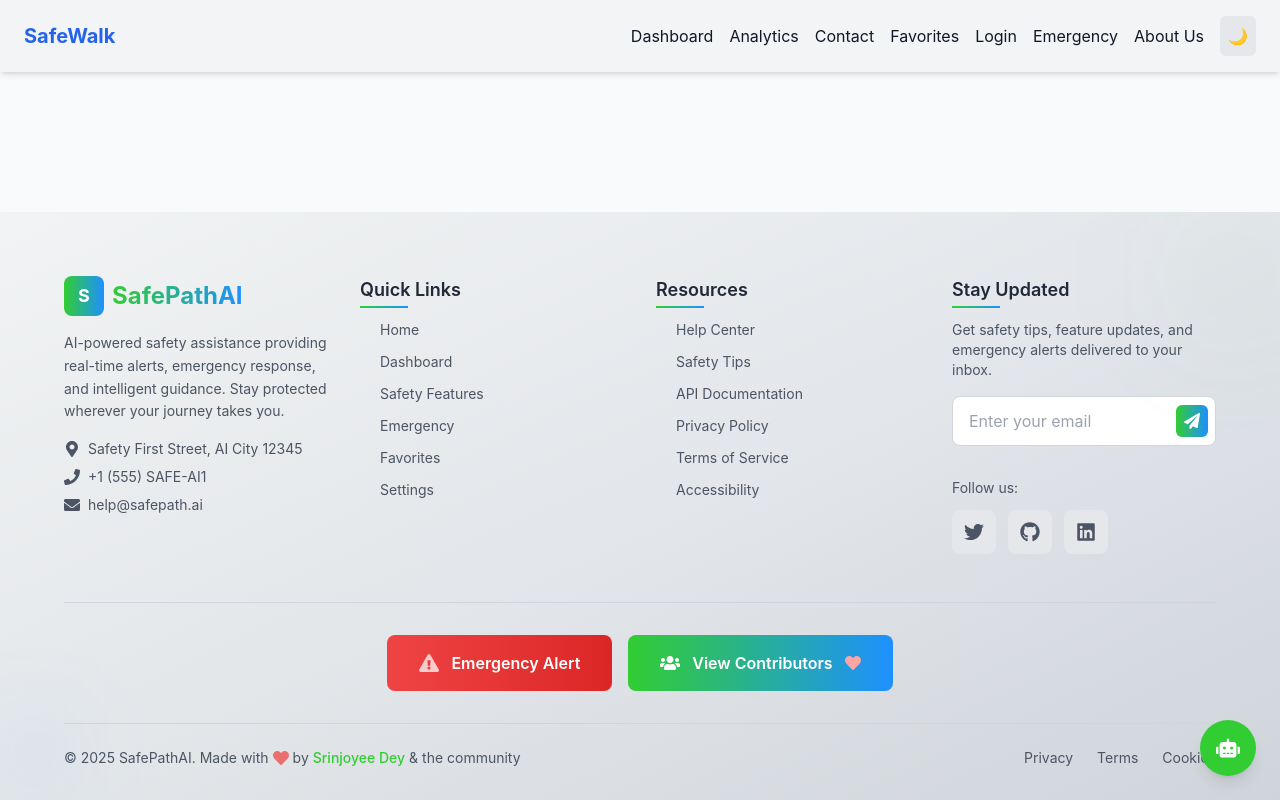
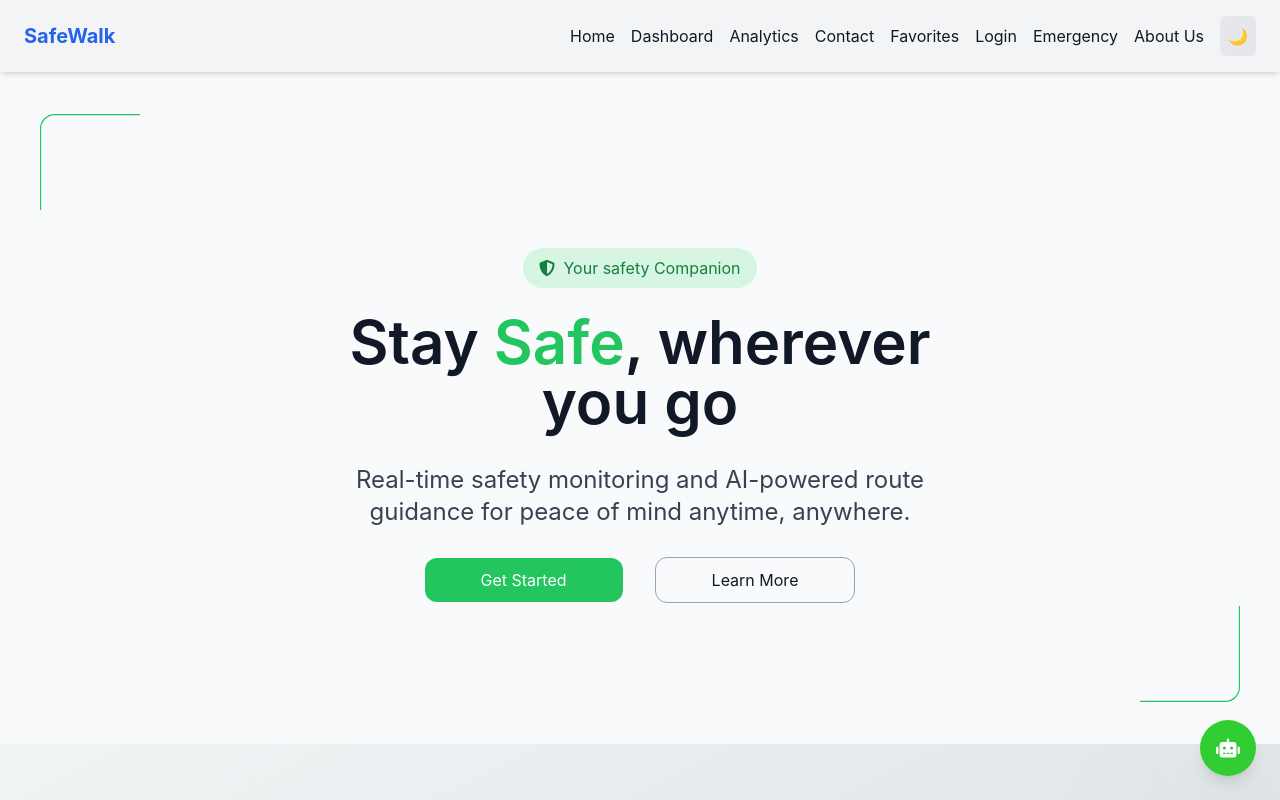
Before and after one commit to SrinjoyeeDey/SafePathAI-AI-Powered-Safety-Assistance-App, a React app in the folder frontend/: page /home in a window 1280 px wide. Shown: the top 800 px of the page. Built offline with nearby package versions, Linux system fonts and the light colour scheme; the HTML template or start-up script is replaced by a standard one.

Commit message:
feat: created Home page and added hero section

```diff
--- a/frontend/package.json
+++ b/frontend/package.json
@@ -11,7 +11,6 @@
   },
   "dependencies": {
     "@tailwindcss/postcss": "^4.1.14",
-    "recharts": "^2.6.0",
     "axios": "^1.12.2",
     "leaflet": "^1.9.4",
     "react": "^19.2.0",
@@ -20,7 +19,8 @@
     "react-icons": "^5.5.0",
     "react-intersection-observer": "^9.16.0",
     "react-leaflet": "^5.0.0",
-    "react-router-dom": "^7.9.3"
+    "react-router-dom": "^7.9.3",
+    "recharts": "^2.6.0"
   },
   "devDependencies": {
     "@eslint/js": "^9.36.0",
--- a/frontend/src/App.tsx
+++ b/frontend/src/App.tsx
@@ -7,6 +7,7 @@ import Analytics from "./pages/Analytics";
 import Login from "./pages/Login";
 import Signup from "./pages/signup";
 import ContactOwner from "./pages/ContactOwner";
+import Home from "./pages/Home";
 
 import { ThemeProvider } from "./context/ThemeContext";
 import { AuthProvider } from "./context/AuthContext";
@@ -24,6 +25,7 @@ function App() {
             <main className="flex-grow">
               <Routes>
                 <Route path="/" element={<Dashboard />} />
+                <Route path="/home" element={<Home/>}/>
                 <Route path="/dashboard" element={<Dashboard />} />
                 <Route path="/contact-owner" element={<ContactOwner />} />
                 <Route path="/login" element={<Login />} />
--- a/frontend/src/components/Navbar.tsx
+++ b/frontend/src/components/Navbar.tsx
@@ -6,13 +6,17 @@ const Navbar = () => {
 
   return (
     <nav className="flex items-center justify-between px-6 py-4 bg-gray-100 dark:bg-gray-800 shadow-md">
-      <Link to="/" className="text-xl font-bold text-blue-600 dark:text-blue-400">
+      <Link
+        to="/"
+        className="text-xl font-bold text-blue-600 dark:text-blue-400"
+      >
         SafeWalk
       </Link>
 
       <div className="flex gap-4 items-center">
+        <Link to="/home">Home</Link>
         <Link to="/dashboard">Dashboard</Link>
-  <Link to="/analytics">Analytics</Link>
+        <Link to="/analytics">Analytics</Link>
         <Link to="/contact-owner">Contact</Link>
         <Link to="/favorites">Favorites</Link>
         <Link to="/login">Login</Link>
--- /dev/null
+++ b/frontend/src/components/icons/Corner.tsx
@@ -0,0 +1,18 @@
+
+const Corner = () => {
+  return (
+    <div>
+      <svg
+        width="100"
+        height="100"
+        viewBox="0 0 170 163"
+        fill="none"
+        xmlns="http://www.w3.org/2000/svg"
+      >
+        <path d="M1 163V25C1 11.7452 11.7452 1 25 1H170" stroke="currentColor" strokeWidth={2} />
+      </svg>
+    </div>
+  );
+};
+
+export default Corner;
--- /dev/null
+++ b/frontend/src/pages/Home.tsx
@@ -0,0 +1,49 @@
+import { FaShieldAlt } from "react-icons/fa";
+import { Link } from "react-router-dom";
+import Corner from "../components/icons/Corner";
+
+const Home = () => {
+  return (
+    <div className=" flex flex-col items-center h-[84vh] text-center pt-44 relative">
+
+      <div className="absolute text-green-500 dark:text-secondary top-10 left-10">
+        <Corner />
+      </div>
+      <div className="absolute text-green-500 dark:text-secondary transform scale-x-[-1] scale-y-[-1] bottom-10 right-10">
+        <Corner />
+      </div>
+
+      <div className="text-green-700 max-w-7xl mx-auto"></div>
+      <div className="max-w-2xl flex flex-col items-center">
+        <div className="rounded-full bg-green-400/20 text-green-700 p-2 px-4 w-fit dark:text-white dark:bg-secondary/30 flex gap-2 justify-center items-center mb-6">
+          <FaShieldAlt />
+          Your safety Companion
+        </div>
+        <h1 className="text-6xl">
+          Stay <span className="text-green-500 dark:text-secondary">Safe</span>,
+          wherever you go
+        </h1>
+        <div className="text-2xl pt-8 pb-10 font-normal text-gray-700 dark:text-white">
+          Real-time safety monitoring and AI-powered route guidance for peace of
+          mind anytime, anywhere.
+        </div>
+      </div>
+      <div className="space-x-8">
+        <Link
+          to="/login"
+          className="bg-green-500 dark:bg-secondary text-white p-3 px-14 rounded-xl"
+        >
+          Get Started
+        </Link>
+        <Link
+          to="/about-us"
+          className="border-[0.5px] border-gray-400 p-3 px-14 rounded-xl dark:bg-gray-800"
+        >
+          Learn More
+        </Link>
+      </div>
+    </div>
+  );
+};
+
+export default Home;
```
